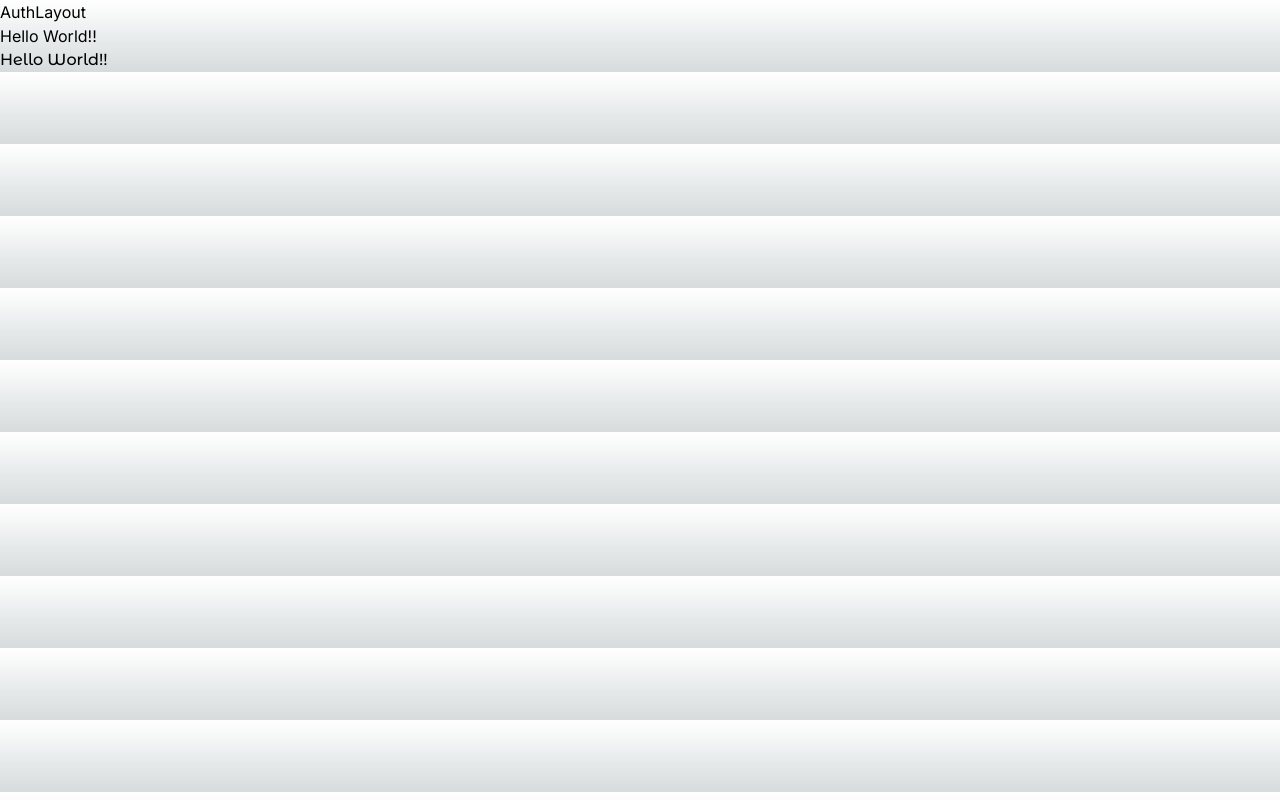
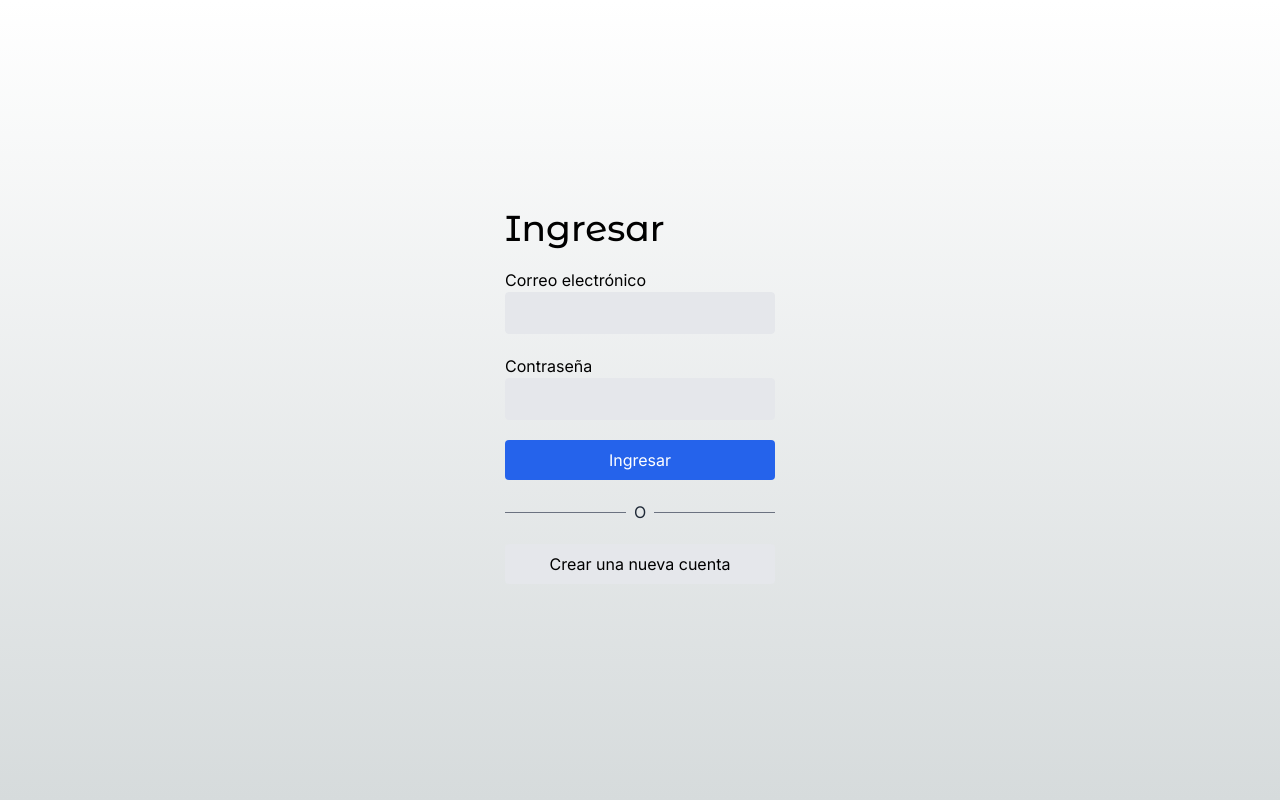
Before and after one commit to Ernestolop/NextEcommerce2, a Next.js app: page /auth/login in a window 1280 px wide. Built offline with nearby package versions, Linux system fonts and the light colour scheme.

Commit message:
feat: add auth pages content

```diff
--- a/src/app/auth/layout.jsx
+++ b/src/app/auth/layout.jsx
@@ -1,8 +1,9 @@
 const AuthLayout = ({ children }) => {
     return (
-        <main>
-            AuthLayout
-            {children}
+        <main className="flex justify-center">
+            <div className="w-full sm:w-[350px] px-10">
+                {children}
+            </div>
         </main>
     )
 }
--- a/src/app/auth/login/page.jsx
+++ b/src/app/auth/login/page.jsx
@@ -1,17 +1,47 @@
-import { titleFont } from "@/config/fonts";
+import Link from 'next/link';
+import { titleFont } from '@/config/fonts';
 
-export const metadata = {
-  title: 'Ecommerce - Login',
-  description: 'Inicio de sesión del ecommerce',
+const LoginPage = () => {
+  return (
+    <div className="flex flex-col min-h-screen pt-32 sm:pt-52">
+
+      <h1 className={`${titleFont.className} text-4xl mb-5`}>Ingresar</h1>
+
+      <div className="flex flex-col">
+
+        <label htmlFor="email">Correo electrónico</label>
+        <input
+          className="px-5 py-2 border bg-gray-200 rounded mb-5"
+          type="email" />
+
+
+        <label htmlFor="email">Contraseña</label>
+        <input
+          className="px-5 py-2 border bg-gray-200 rounded mb-5"
+          type="password" />
+
+        <button
+
+          className="btn-primary">
+          Ingresar
+        </button>
+
+
+        <div className="flex items-center my-5">
+          <div className="flex-1 border-t border-gray-500"></div>
+          <div className="px-2 text-gray-800">O</div>
+          <div className="flex-1 border-t border-gray-500"></div>
+        </div>
+
+        <Link
+          href="/auth/register"
+          className="btn-secondary text-center">
+          Crear una nueva cuenta
+        </Link>
+
+      </div>
+    </div>
+  );
 }
 
-const Login = () => {
-  return (
-    <main className="">
-      <h1>Hello World!!</h1>
-      <h1 className={titleFont.className}>Hello World!!</h1>
-    </main>
-  )
-}
-
-export default Login;
+export default LoginPage;
--- a/src/app/auth/register/page.jsx
+++ b/src/app/auth/register/page.jsx
@@ -1,17 +1,52 @@
-import { titleFont } from "@/config/fonts";
+import Link from 'next/link';
+import { titleFont } from '@/config/fonts';
 
-export const metadata = {
-  title: 'Ecommerce - Registro',
-  description: 'Registro de cuentas del ecommerce',
+const RegisterPage = () => {
+  return (
+    <div className="flex flex-col min-h-screen pt-32 sm:pt-52">
+
+      <h1 className={`${titleFont.className} text-4xl mb-5`}>Registrar</h1>
+
+      <div className="flex flex-col">
+
+        <label htmlFor="email">Nombre Completo</label>
+        <input
+          className="px-5 py-2 border bg-gray-200 rounded mb-5"
+          type="text" />
+
+        <label htmlFor="email">Correo electrónico</label>
+        <input
+          className="px-5 py-2 border bg-gray-200 rounded mb-5"
+          type="email" />
+
+
+        <label htmlFor="email">Contraseña</label>
+        <input
+          className="px-5 py-2 border bg-gray-200 rounded mb-5"
+          type="password" />
+
+        <button
+
+          className="btn-primary">
+          Crear Cuenta
+        </button>
+
+
+        <div className="flex items-center my-5">
+          <div className="flex-1 border-t border-gray-500"></div>
+          <div className="px-2 text-gray-800">O</div>
+          <div className="flex-1 border-t border-gray-500"></div>
+        </div>
+
+        <Link
+          href="/auth/login"
+          className="btn-secondary text-center">
+          ¿Ya tienes una cuenta? Ingresar.
+        </Link>
+
+      </div>
+    </div>
+  );
 }
 
-const Register = () => {
-  return (
-    <main className="">
-      <h1>Hello World!!</h1>
-      <h1 className={titleFont.className}>Hello World!!</h1>
-    </main>
-  )
-}
-
-export default Register;
+export default RegisterPage;
```
